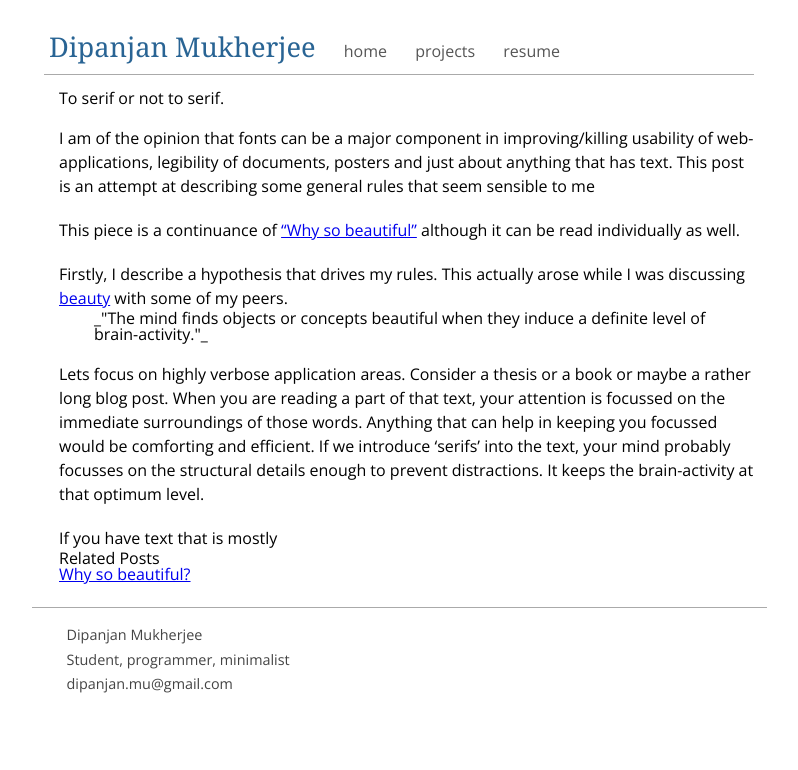
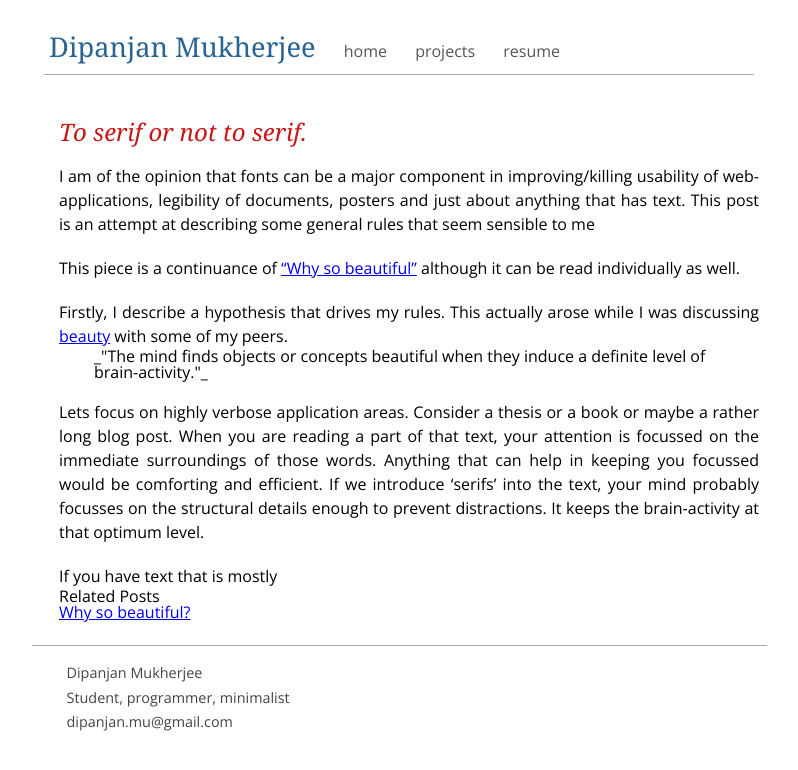
Before and after one commit to dmukhg/dmukhg.github.com, a Jekyll site: the page built from _posts/2012-03-05-to-serif-or-not-to-serif.markdown, in a window 1280 px wide. Shown: the top 770 px of the page, without its empty margins (241-1039 px from the left). Built offline with Jekyll 4.4.1, drawn with Linux system fonts in a browser that asks for light colours; Markdown is read by kramdown in place of the engine named in the settings.

Commit message:
style edits
Signed-off-by: Dipanjan Mukherjee <dipanjan.mu@gmail.com>

```diff
--- a/css/base.css
+++ b/css/base.css
@@ -99,8 +99,19 @@ div#footer ul li {
   line-height: 1.7em;
 }
 
+div#post h3 {
+  display: block;
+  margin-top: 30px;
+  text-decoration: none;
+  font-size: 1.5em;
+  font-family: 'Georgia', georgia, serif;
+  font-style: italic;
+  color: #C71818;
+}
+
 div#post p {
   line-height: 1.5em;
   font-size: 1em;
   margin-top: 20px;
+  text-align: justify;
 }
```
